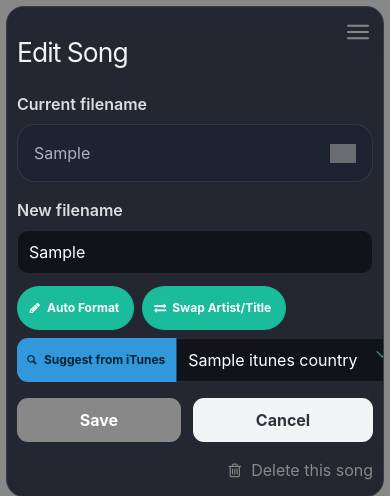
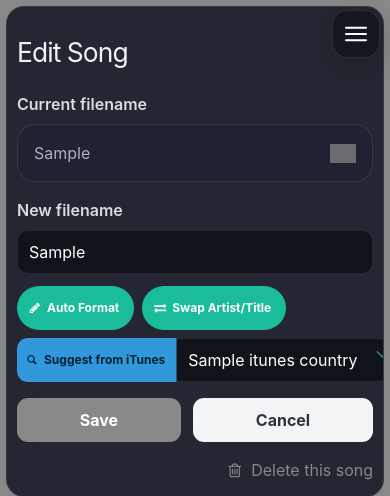
Before and after one commit to Micpi/KaraoPi, a Python web app: template pikaraoke/templates/edit.html in a window 390 px wide. Shown: the top 496 px of the page. Run offline with Jinja, Linux system fonts and the light colour scheme; the template is opened without the code that fills it: most values are stand-ins (such as "Sample title", 1, 10 or a date in 2020); some libraries are stand-ins or nearby versions; grey boxes are pictures that could not be loaded.

Commit message:
v1.23.43

```diff
--- a/pikaraoke/static/custom.css
+++ b/pikaraoke/static/custom.css
@@ -2037,24 +2037,26 @@ input[type="range"] {
     margin-bottom: 0;
   }
 
-  .app-shell > .page-menu-toggle {
+  body > .page-menu-toggle {
     position: fixed;
-    top: max(10px, env(safe-area-inset-top));
-    right: max(10px, env(safe-area-inset-right));
-    z-index: 120;
+    top: calc(env(safe-area-inset-top) + 10px);
+    right: calc(env(safe-area-inset-right) + 10px);
+    z-index: 2147483647;
     display: grid;
     place-items: center;
-    width: 44px;
-    height: 44px;
-    min-height: 44px;
+    width: 48px;
+    height: 48px;
+    min-height: 48px;
     margin: 0;
     padding: 0;
-    background: transparent;
-    border: 0;
-    border-radius: 0;
-    box-shadow: none;
-    backdrop-filter: none;
-    -webkit-backdrop-filter: none;
+    border: 1px solid rgba(255, 255, 255, .1);
+    border-radius: 15px;
+    background: rgba(15, 17, 25, .68);
+    color: white;
+    box-shadow: 0 8px 24px rgba(0, 0, 0, .18);
+    backdrop-filter: blur(14px);
+    -webkit-backdrop-filter: blur(14px);
+    touch-action: manipulation;
   }
 
   .page-menu-toggle .page-menu-icon {
@@ -2068,7 +2070,7 @@ input[type="range"] {
     top: calc(max(8px, env(safe-area-inset-top)) + 72px);
     right: max(8px, env(safe-area-inset-right));
     left: max(8px, env(safe-area-inset-left));
-    z-index: 110;
+    z-index: 2147483646;
     width: auto;
     max-height: calc(var(--visual-viewport-height, 100dvh) - 92px - env(safe-area-inset-bottom));
     overflow-y: auto;
--- a/pikaraoke/static/spa-navigation.js
+++ b/pikaraoke/static/spa-navigation.js
@@ -68,8 +68,9 @@
         $(document).on('click', '.navbar-burger', function(e) {
             e.preventDefault();
             e.stopPropagation();
-            $('.navbar-burger').toggleClass('is-active');
-            $('.navbar-menu').toggleClass('is-active');
+            const isActive = !$(this).hasClass('is-active');
+            $(this).toggleClass('is-active', isActive).attr('aria-expanded', isActive);
+            $('.navbar-menu').toggleClass('is-active', isActive);
         });
     }
 
--- a/pikaraoke/templates/base.html
+++ b/pikaraoke/templates/base.html
@@ -304,6 +304,20 @@
 <body class="{% block body_class %}{% endblock %}">
 
   {% if not blank_page %}
+  <button type="button" class="navbar-burger page-menu-toggle" aria-label="{{ _('Menu') }}" aria-controls="menu" aria-expanded="false">
+    <svg class="page-menu-icon" viewBox="0 0 24 24" aria-hidden="true">
+      <g class="menu-icon-open">
+        <path d="M4 7h16"></path>
+        <path d="M4 12h16"></path>
+        <path d="M4 17h16"></path>
+      </g>
+      <g class="menu-icon-close">
+        <path d="M6 6l12 12"></path>
+        <path d="M18 6L6 18"></path>
+      </g>
+    </svg>
+  </button>
+
   <div class="container app-shell">
     <nav class="navbar" role="navigation" aria-label="main navigation">
       <div class="navbar-brand" id="brand">
@@ -387,20 +401,6 @@
       </div>
     </nav>
 
-    <a role="button" class="navbar-burger page-menu-toggle" aria-label="{{ _('Menu') }}" aria-expanded="false">
-      <svg class="page-menu-icon" viewBox="0 0 24 24" aria-hidden="true">
-        <g class="menu-icon-open">
-          <path d="M4 7h16"></path>
-          <path d="M4 12h16"></path>
-          <path d="M4 17h16"></path>
-        </g>
-        <g class="menu-icon-close">
-          <path d="M6 6l12 12"></path>
-          <path d="M18 6L6 18"></path>
-        </g>
-      </svg>
-    </a>
-
     {% if get_flashed_messages() %}
     {% for category, message in get_flashed_messages(with_categories=true) %}
     <div id="notification" class="notification base-notification {{category}}">
--- a/pikaraoke/version.py
+++ b/pikaraoke/version.py
@@ -1 +1 @@
-__version__ = "1.23.42"  # {x-release-please-version}
+__version__ = "1.23.43"  # {x-release-please-version}
```
